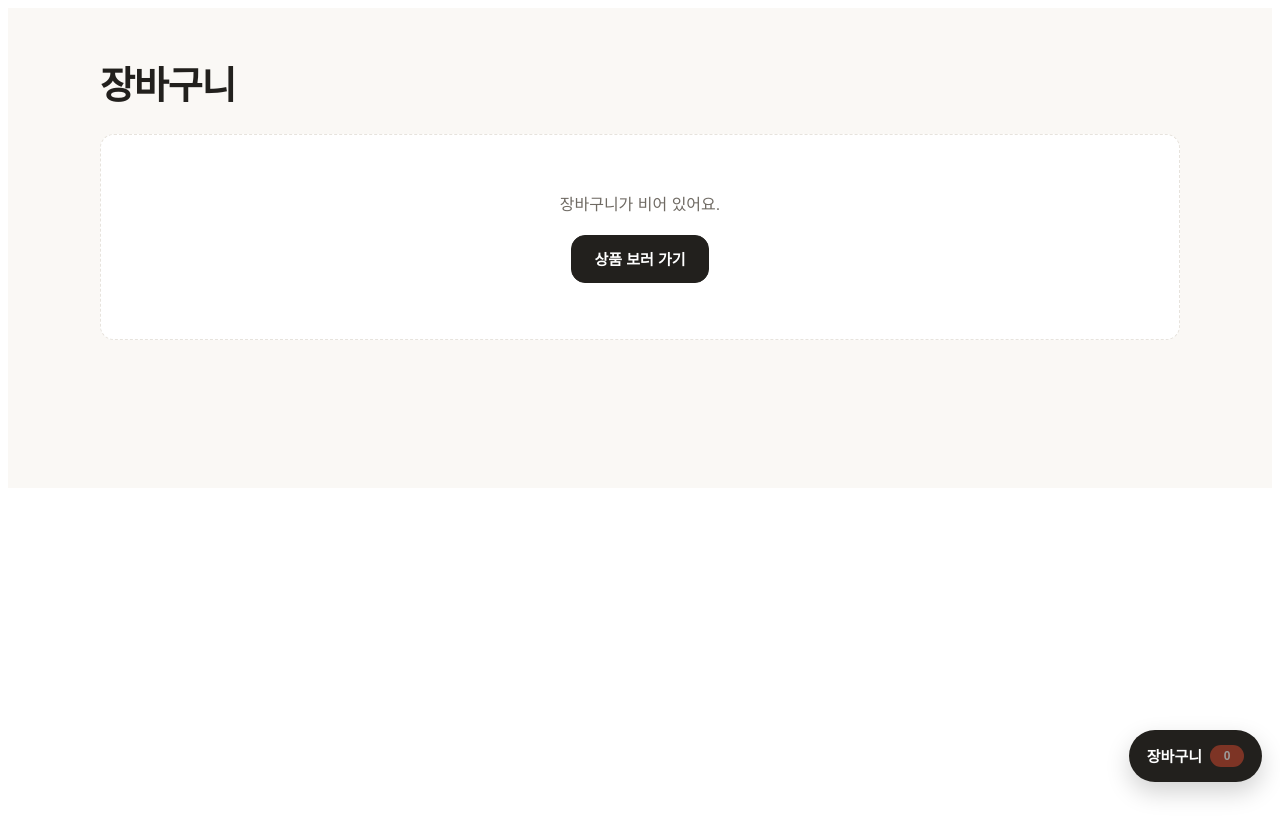
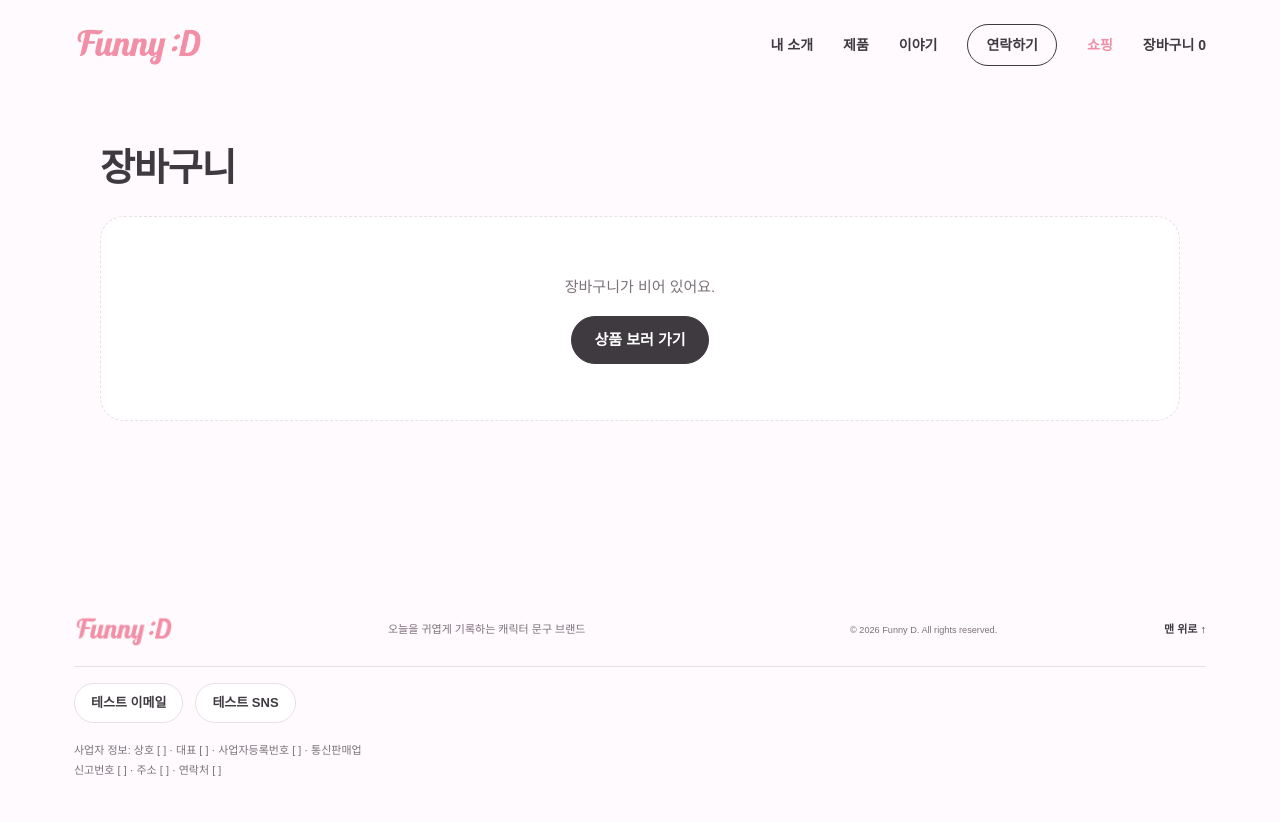
Before and after one commit to Jung7979/funny-d, a plain HTML site: page shop/cart.html in a window 1280 px wide. Before the commit the page ends 800 px from the top, so only its background shows below. Drawn offline with Linux system fonts and the light colour scheme.

Commit message:
Integrate shop with Funny D layout and include shop in build output

```diff
--- a/index.html
+++ b/index.html
@@ -34,14 +34,14 @@
   <link rel="stylesheet" href="styles.css">
   <link rel="stylesheet" href="catalog.css">
   <link rel="stylesheet" href="assets/scrub.css">
-  <link rel="stylesheet" href="assets/cart.css">
+  <link rel="stylesheet" href="shop/shop.css">
 </head>
 <body class="home-page">
   <a class="skip-link" href="#main">본문 바로가기</a>
   <header class="site-header">
     <a class="logo" href="#home" aria-label="Funny D 홈"><img src="funny-d-logo.png" alt="Funny D"></a>
     <button class="menu-toggle" type="button" aria-label="메뉴 열기" aria-controls="nav" aria-expanded="false"><span></span><span></span></button>
-    <nav id="nav" class="nav" aria-label="주요 메뉴"><a href="about.html">내 소개</a><a href="products.html">제품</a><a href="story/">이야기</a><a class="nav-pill" href="contact.html">연락하기</a></nav>
+    <nav id="nav" class="nav" aria-label="주요 메뉴"><a href="about.html">내 소개</a><a href="products.html">제품</a><a href="story/">이야기</a><a class="nav-pill" href="contact.html">연락하기</a><a href="shop/">쇼핑</a><a href="shop/cart.html" data-shop-cart>장바구니 <span data-shop-cart-count>0</span></a></nav>
   </header>
 
   <main id="main">
@@ -101,6 +101,6 @@
   <script src="products.js"></script>
   <script src="stories.js"></script>
   <script src="assets/scrub.js" defer></script>
-  <script src="assets/cart.js" defer></script>
+  <script src="shop/shop.js" defer></script>
 </body>
 </html>
--- a/scripts/build-seo.mjs
+++ b/scripts/build-seo.mjs
@@ -18,7 +18,7 @@ const faqOf=p=>Array.isArray(p.faq)?p.faq.filter(f=>f&&f.q&&f.a):[];
 const organization={'@context':'https://schema.org','@type':'Organization','@id':`${origin}/#organization`,name:'Funny D',url:`${origin}/`,logo:`${origin}/funny-d-logo.png`,description:'정품 여부와 품질을 살펴 고른 캐릭터 문구와 생활 소품을 소개하는 판매 브랜드'};
 await rm(out,{recursive:true,force:true});await mkdir(out,{recursive:true});
 for(const entry of await readdir(root,{withFileTypes:true})){
- if(entry.isDirectory()?!['assets','product-images','story'].includes(entry.name):(!/\.(html|css|js|json|png|xml|txt)$/.test(entry.name)||entry.name==='vercel.json'))continue;
+ if(entry.isDirectory()?!['assets','product-images','story','shop'].includes(entry.name):(!/\.(html|css|js|json|png|xml|txt)$/.test(entry.name)||entry.name==='vercel.json'))continue;
  await cp(path.join(root,entry.name),path.join(out,entry.name),{recursive:true});
 }
 const template=await readFile('story/post.html','utf8');
--- a/shop/cart.html
+++ b/shop/cart.html
@@ -5,12 +5,15 @@
   <meta name="viewport" content="width=device-width, initial-scale=1">
   <title>장바구니</title>
   <meta name="robots" content="noindex">
-  <!-- ① 내 사이트 공통 CSS가 있으면 여기에 연결해요. 예) <link rel="stylesheet" href="../assets/style.css"> -->
+  <link rel="stylesheet" href="../styles.css">
   <link rel="stylesheet" href="shop.css">
 </head>
 <body data-shop-page="cart">
-  <!-- ② HEADER: 내 사이트 머리(로고·메뉴)를 여기에 그대로 붙여 넣어요. 메뉴에 "쇼핑"(shop/)과 장바구니 링크를 넣어 주세요.
-       장바구니 링크 예) <a href="cart.html" data-shop-cart>장바구니 <span class="sk-count" data-shop-cart-count>0</span></a> -->
+  <header class="site-header">
+    <a class="logo" href="../index.html#home" aria-label="Funny D 홈"><img src="../funny-d-logo.png" alt="Funny D"></a>
+    <button class="menu-toggle" type="button" aria-label="메뉴 열기" aria-controls="nav" aria-expanded="false"><span></span><span></span></button>
+    <nav id="nav" class="nav" aria-label="주요 메뉴"><a href="../about.html">내 소개</a><a href="../products.html">제품</a><a href="../story/">이야기</a><a class="nav-pill" href="../contact.html">연락하기</a><a href="../shop/" aria-current="page">쇼핑</a><a href="../shop/cart.html" data-shop-cart>장바구니 <span data-shop-cart-count>0</span></a></nav>
+  </header>
 
   <main class="sk-page">
     <div class="sk-wrap">
@@ -19,8 +22,9 @@
     </div>
   </main>
 
-  <!-- ③ FOOTER: 내 사이트 바닥글을 여기에 붙여 넣어요. 사업자 정보(상호·대표·사업자번호·통신판매업 신고번호·주소·연락처)를 꼭 적어요. -->
+  <footer><a class="logo" href="../index.html#home"><img src="../funny-d-logo.png" alt="Funny D"></a><p>오늘을 귀엽게 기록하는 캐릭터 문구 브랜드</p><small>© 2026 Funny D. All rights reserved.</small><a class="top" href="../index.html#home">맨 위로 ↑</a><nav class="footer-contact-links" aria-label="연락처"><a href="mailto:test@example.com" target="_blank" rel="noopener noreferrer">테스트 이메일</a><a href="https://example.com/?channel=sns" target="_blank" rel="noopener noreferrer">테스트 SNS</a></nav><p>사업자 정보: 상호 [ ] · 대표 [ ] · 사업자등록번호 [ ] · 통신판매업 신고번호 [ ] · 주소 [ ] · 연락처 [ ]</p></footer>
 
   <script src="shop.js" defer></script>
+<script src="../script.js" defer></script>
 </body>
 </html>
--- a/shop/shop.css
+++ b/shop/shop.css
@@ -5,13 +5,13 @@
    ============================================================ */
 :root {
   --sk-bg: #ffffff;        /* 카드·패널 바탕 */
-  --sk-page: #faf8f5;      /* 쇼핑 페이지 바탕 */
-  --sk-ink: #22201d;       /* 글자색 · 기본 버튼 바탕 */
-  --sk-sub: #6f6a63;       /* 보조 글자 */
-  --sk-line: #e7e3dd;      /* 구분선 */
-  --sk-accent: #c8452d;    /* 할인율 · 뱃지 · 강조 */
+  --sk-page: #fffafd;      /* 쇼핑 페이지 바탕 */
+  --sk-ink: #3f3940;       /* 글자색 · 기본 버튼 바탕 */
+  --sk-sub: #7c727a;       /* 보조 글자 */
+  --sk-line: #eadfe5;      /* 구분선 */
+  --sk-accent: #a94763;    /* 할인율 · 뱃지 · 강조 */
   --sk-ok: #2f7a4a;        /* 완료 · 무료배송 */
-  --sk-radius: 14px;       /* 모서리 둥글기 */
+  --sk-radius: 24px;       /* 모서리 둥글기 */
   --sk-font: "Pretendard", "Apple SD Gothic Neo", "Malgun Gothic", sans-serif;
   --sk-maxw: 1120px;       /* 본문 최대 폭 */
 }
```
Also changed, not shown: shop/checkout.html (+8 -4 lines), shop/complete.html (+8 -4 lines), shop/index.html (+8 -4 lines), shop/product.html (+8 -4 lines).
